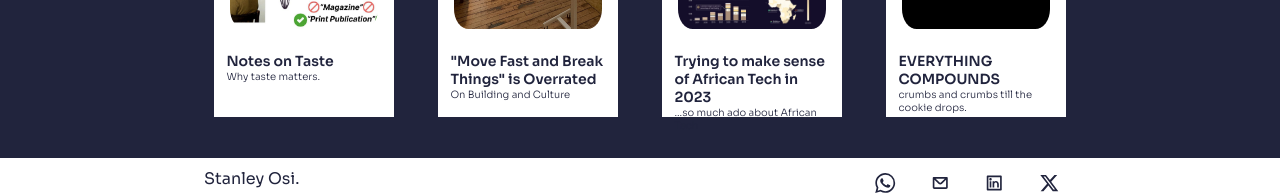
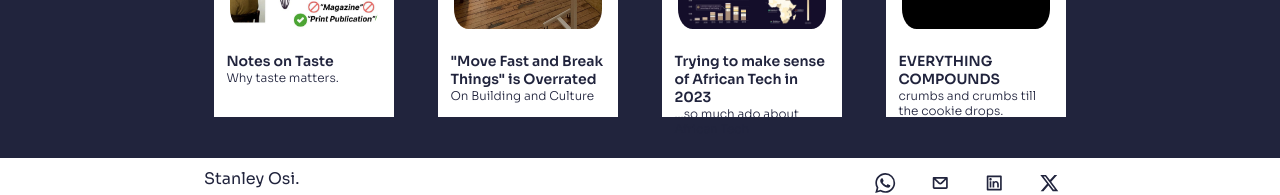
Before and after one commit to Ogaga01/Stan-Portfolio, a React (Vite) app: page / in a window 1280 px wide. Shown: the part 2294-2489 px from the top of the page. Built offline with nearby package versions, Linux system fonts and the light colour scheme.

Commit message:
Modify Footer

```diff
--- a/src/sass/_postcard.module.scss
+++ b/src/sass/_postcard.module.scss
@@ -12,7 +12,7 @@
 
   @include respond(mob-nav) {
     width: 75%;
-    height: 45rem;
+    height: 48rem;
     margin-top: 2rem;
   }
 
@@ -62,8 +62,9 @@
 
 .desc {
   font-weight: 300;
+  font-size: 1.2rem;
 
   @include respond(mob-nav) {
-    font-size: 1.3rem;
+    font-size: 1.4rem;
   }
 }
--- a/src/sass/_works.module.scss
+++ b/src/sass/_works.module.scss
@@ -207,7 +207,7 @@
   font-size: 1.3rem;
 
   @include respond(mob-nav) {
-    width: 10%;
+    width: 15%;
   }
 }
 
```
